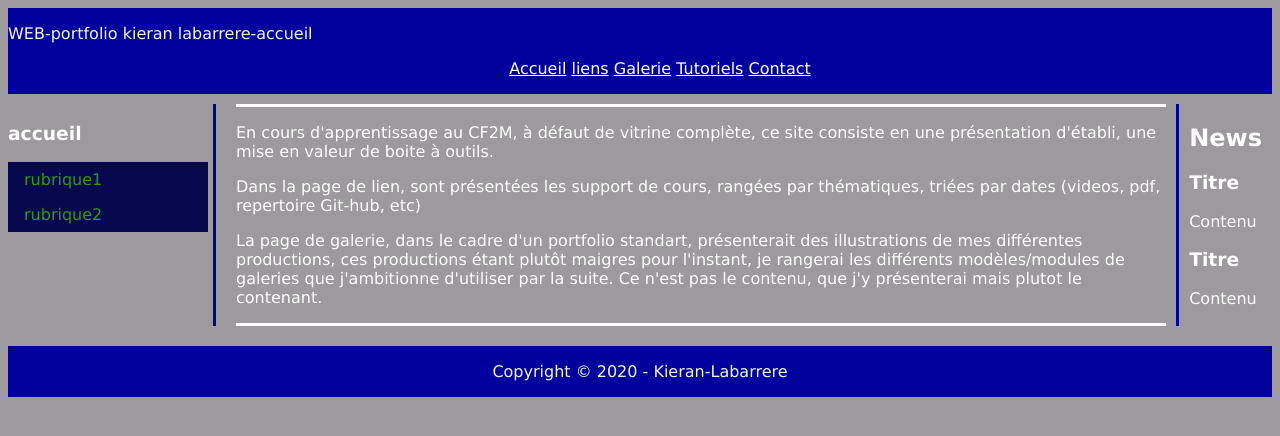
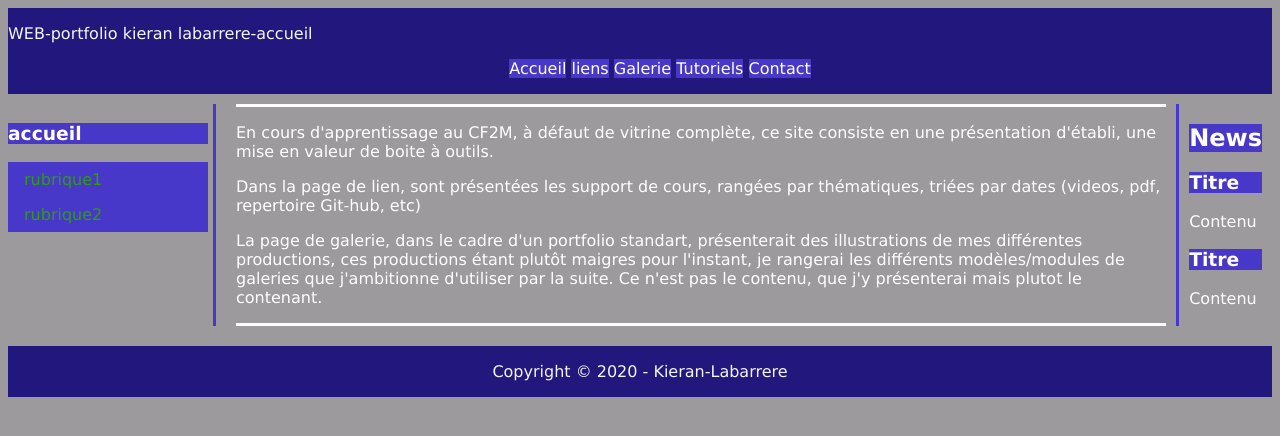
Before and after one commit to wawatusee/portfolio, a PHP site: page / in a window 1280 px wide. Shown: the top 436 px of the page. Run offline with PHP 8.4, Linux system fonts and the light colour scheme.

Commit message:
Retour à bleu Klein

```diff
--- a/css/style.css
+++ b/css/style.css
@@ -4,7 +4,7 @@
         font-family: Verdana, Geneva, Tahoma, sans-serif;
     }
     /*DISPLAY GRID*/
-
+        /*Couleurs : Fonds de menu et titres :4738C9, Fonds de header et footer :  21177D (klein), Fond de pre : B3A1AA, Ecrits : Footer header : whitesmoke, lignes de séparation blocks : 4738C9*/
     .grid-container {
         display: grid;
         grid-template-columns: 2fr repeat(6);
@@ -16,7 +16,7 @@
     header {
         grid-column: 1/12;
         grid-row: auto;
-        background-color: #00009C;
+        background-color: #21177D;
         color: whitesmoke;
     }
     /*MAIN MENU*/
@@ -28,11 +28,12 @@
 
     menu a {
         color: white;
-        background-color: #00009C;
+        background-color: #4738C9;
+		text-decoration: none;
     }
 
     menu a:hover {
-        color: #00009C;
+        color: #4738C9;
         background-color: #9C9A9C;
     }
     /*CONTENT*/
@@ -46,7 +47,7 @@
 
     .menuSecondaire {
         grid: 3 2 4 3;
-        border-right: solid #00009C;
+        border-right: solid #4738C9;
         padding-right: 5px;
     }
 
@@ -55,7 +56,7 @@
         margin: 0;
         padding: 0;
         width: 200px;
-        background-color: #08084F;
+        background-color: #4738C9;
     }
 
     .menuSecondaire li a {
@@ -69,11 +70,17 @@
         background-color: #555;
         color: white;
     }
+
+	h2,
+    h3,
+    h4 {
+        background-color: #4738C9;
+    }
     /*ASIDE*/
 
     aside {
         grid: 3 11 4 13;
-        border-left: solid #00009C;
+        border-left: solid #4738C9;
         padding-left: 10px;
     }
     /*FOOTER*/
@@ -81,7 +88,7 @@
     footer {
         grid-column: 1/ span 11;
         grid-row: 4/auto;
-        background-color: #00009C;
+        background-color: #21177D;
         color: whitesmoke
     }
 
@@ -92,9 +99,12 @@
 
     pre {
         border: 1px solid white;
+		background-color: #B3A1AA;
         padding: 3px;
         margin: 10px;
-        width: 50%;
+    }
+	    code {
+        font-size: 1.4em;
     }
 
     canvas {
```
